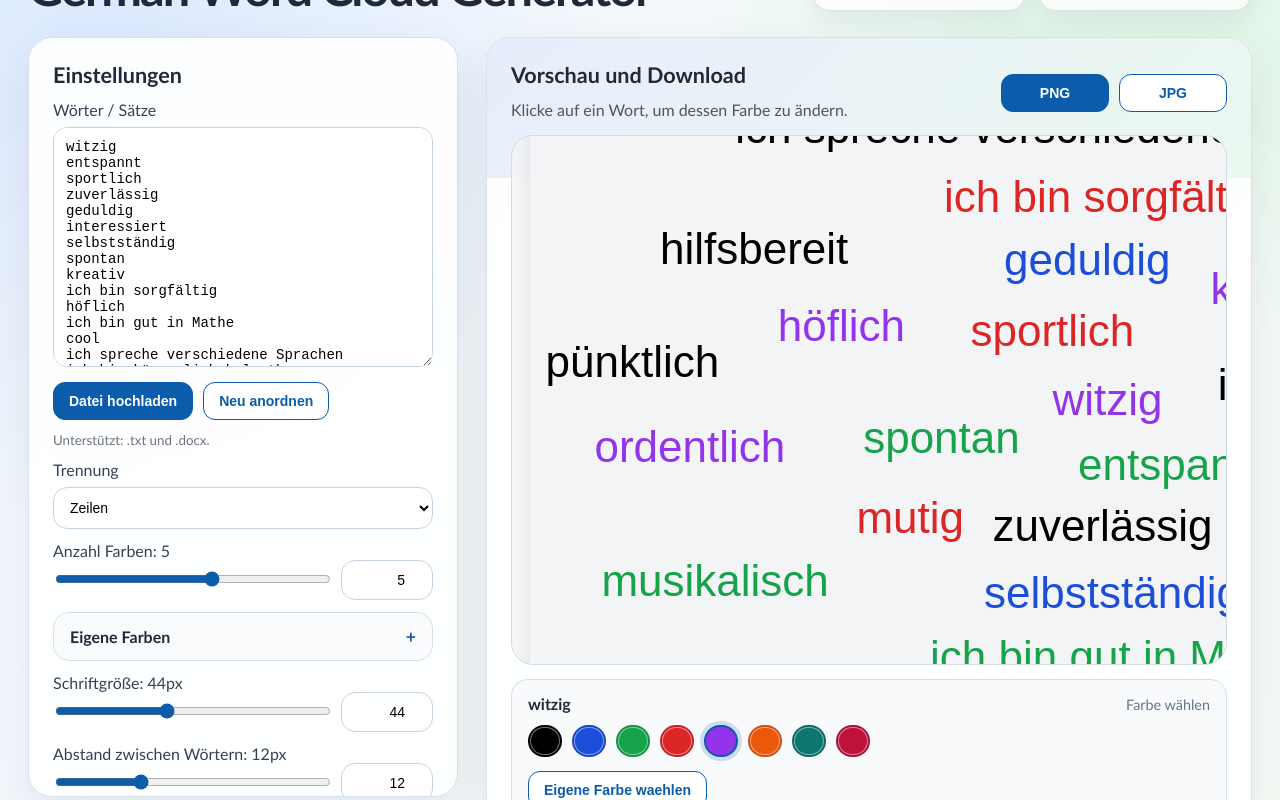
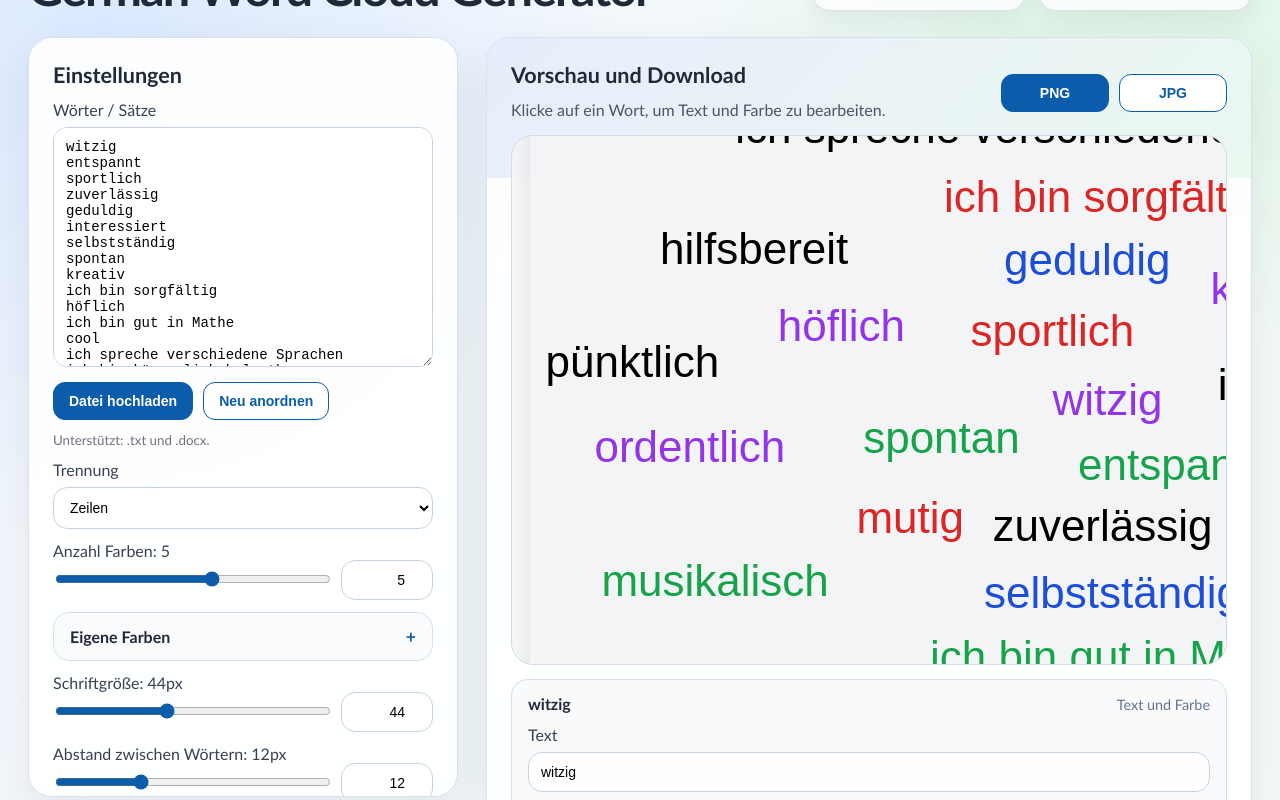
Before and after one commit to IvoLeist/word-cloud-generator, a React (Vite) app: page / in a window 1280 px wide. Both pictures are taken after a click on the button "witzig". Shown: the part 93-893 px from the top of the page. Built offline with nearby package versions, Linux system fonts and the light colour scheme.

Commit message:
Click on a word, sentence to change its text

```diff
--- a/src/GermanWordCloudGenerator.jsx
+++ b/src/GermanWordCloudGenerator.jsx
@@ -20,12 +20,21 @@ export default function GermanWordCloudGenerator() {
   const [splitMode, setSplitMode] = useState("lines");
   const [error, setError] = useState("");
   const [customColorsText, setCustomColorsText] = useState("");
+  const [wordTextOverrides, setWordTextOverrides] = useState({});
   const [wordColorOverrides, setWordColorOverrides] = useState({});
   const stageRef = useRef(null);
   const fileInputRef = useRef(null);
   const colorFileInputRef = useRef(null);
 
   const words = useMemo(() => parseInput(inputText, splitMode), [inputText, splitMode]);
+  const effectiveWords = useMemo(
+    () =>
+      words.map((word) => ({
+        ...word,
+        text: wordTextOverrides[word.id] ?? word.text,
+      })),
+    [words, wordTextOverrides]
+  );
   const customColorResult = useMemo(
     () => parseCustomColorList(customColorsText),
     [customColorsText]
@@ -46,7 +55,7 @@ export default function GermanWordCloudGenerator() {
 
   const placements = useMemo(() => {
     return placeWords({
-      words,
+      words: effectiveWords,
       width: canvasWidth,
       height: canvasHeight,
       fontSize,
@@ -54,10 +63,17 @@ export default function GermanWordCloudGenerator() {
       colors: selectedColors,
       seed,
     });
-  }, [words, canvasWidth, canvasHeight, fontSize, gap, selectedColors, seed]);
+  }, [effectiveWords, canvasWidth, canvasHeight, fontSize, gap, selectedColors, seed]);
 
   useEffect(() => {
     const validWordIds = new Set(words.map((word) => word.id));
+    setWordTextOverrides((current) => {
+      const next = Object.fromEntries(
+        Object.entries(current).filter(([wordId]) => validWordIds.has(wordId))
+      );
+
+      return Object.keys(next).length === Object.keys(current).length ? current : next;
+    });
     setWordColorOverrides((current) => {
       const next = Object.fromEntries(
         Object.entries(current).filter(([wordId]) => validWordIds.has(wordId))
@@ -93,6 +109,24 @@ export default function GermanWordCloudGenerator() {
       ...current,
       [wordId]: color,
     }));
+  };
+
+  const handleWordTextChange = (wordId, text) => {
+    setWordTextOverrides((current) => {
+      const baseWord = words.find((word) => word.id === wordId);
+      if (!baseWord) return current;
+
+      const trimmedText = text.trim();
+      if (!trimmedText || trimmedText === baseWord.text) {
+        const { [wordId]: _removed, ...rest } = current;
+        return rest;
+      }
+
+      return {
+        ...current,
+        [wordId]: trimmedText,
+      };
+    });
   };
 
   const handleCanvasWidthChange = (value) => setCanvasWidth(Number(value) || 1200);
@@ -179,6 +213,7 @@ export default function GermanWordCloudGenerator() {
           wordCount={words.length}
           onDownloadImage={downloadImage}
           onWordColorChange={handleWordColorChange}
+          onWordTextChange={handleWordTextChange}
         />
       </div>
     </div>
--- a/src/components/PreviewPanel.jsx
+++ b/src/components/PreviewPanel.jsx
@@ -12,6 +12,7 @@ export default function PreviewPanel({
   wordCount,
   onDownloadImage,
   onWordColorChange,
+  onWordTextChange,
 }) {
   const colorInputRef = useRef(null);
   const [activeWord, setActiveWord] = useState(null);
@@ -38,12 +39,19 @@ export default function PreviewPanel({
     setActiveWord((current) => (current ? { ...current, color } : current));
   };
 
+  const handleTextChange = (event) => {
+    if (!activeWord) return;
+    const nextText = event.target.value;
+    setActiveWord((current) => (current ? { ...current, text: nextText } : current));
+    onWordTextChange(activeWord.id, nextText);
+  };
+
   return (
     <section className="panel">
       <div className="preview-header">
         <div>
           <h2>Vorschau und Download</h2>
-          <p>Klicke auf ein Wort, um dessen Farbe zu ändern.</p>
+          <p>Klicke auf ein Wort, um Text und Farbe zu bearbeiten.</p>
         </div>
         <div className="row-wrap">
           <button type="button" onClick={() => onDownloadImage("png")}>
@@ -101,8 +109,19 @@ export default function PreviewPanel({
         <div className="word-editor">
           <div className="word-editor-header">
             <strong>{activeWord.text}</strong>
-            <span className="word-editor-label">Farbe wählen</span>
+            <span className="word-editor-label">Text und Farbe</span>
           </div>
+
+          <label htmlFor="word-text-input" className="word-editor-input-label">
+            Text
+          </label>
+          <input
+            id="word-text-input"
+            className="word-editor-text-input"
+            type="text"
+            value={activeWord.text}
+            onChange={handleTextChange}
+          />
 
           <div className="word-editor-swatches" aria-label="Verfuegbare Farben">
             {availableColors.map((color) => (
--- a/src/styles.css
+++ b/src/styles.css
@@ -437,6 +437,27 @@ button.secondary {
   font-size: 0.9rem;
 }
 
+.word-editor-input-label {
+  margin-top: 12px;
+}
+
+.word-editor-text-input {
+  width: 100%;
+  border: 1px solid #c7d2e0;
+  border-radius: 14px;
+  padding: 11px 12px;
+  margin-top: 8px;
+  font-size: 14px;
+  background: rgba(255, 255, 255, 0.92);
+  transition: border-color 120ms ease, box-shadow 120ms ease, background-color 120ms ease;
+}
+
+.word-editor-text-input:focus {
+  outline: none;
+  border-color: #60a5fa;
+  box-shadow: 0 0 0 4px rgba(96, 165, 250, 0.16);
+}
+
 .word-editor-swatches {
   display: flex;
   flex-wrap: wrap;
--- a/src/utils/wordCloud.js
+++ b/src/utils/wordCloud.js
@@ -57,7 +57,7 @@ export function parseInput(text, splitMode) {
     .filter(Boolean);
 
   return items.map((item, index) => ({
-    id: `${index}-${item}`,
+    id: String(index),
     text: item,
   }));
 }
```
